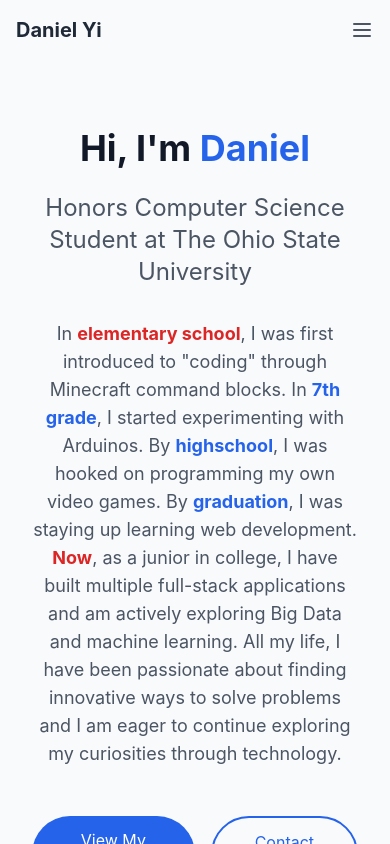
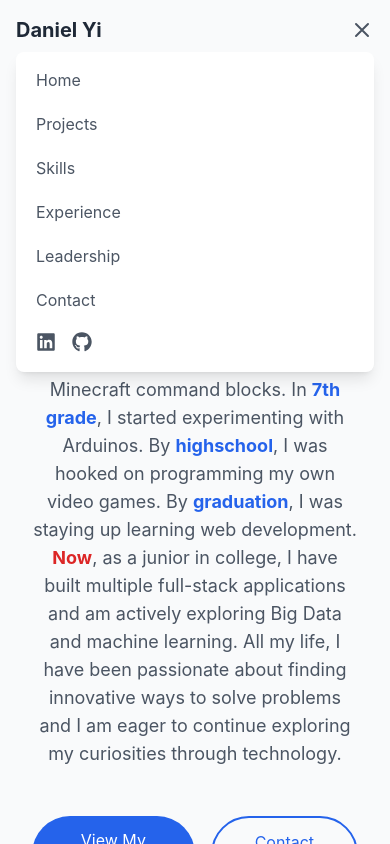
Before and after one commit to danielyyi/Personal-Website, a Next.js app in the folder site/: page / in a window 390 px wide. Both pictures are taken after a click on the button 362 px from the left and 30 px from the top of the page. Shown: the top 844 px of the page. Built offline with nearby package versions, Linux system fonts and the light colour scheme.

Commit message:
fixed navbar on mobile

```diff
--- a/site/src/components/Navbar.tsx
+++ b/site/src/components/Navbar.tsx
@@ -29,6 +29,7 @@ const socialLinks = [
 
 export default function Navbar() {
   const [isScrolled, setIsScrolled] = useState(false)
+  const [isMobileMenuOpen, setIsMobileMenuOpen] = useState(false)
 
   useEffect(() => {
     const handleScroll = () => {
@@ -77,7 +78,10 @@ export default function Navbar() {
               ))}
             </div>
           </div>
-          <button className="md:hidden text-gray-600 hover:text-gray-900">
+          <button
+            className="md:hidden text-gray-600 hover:text-gray-900"
+            onClick={() => setIsMobileMenuOpen(!isMobileMenuOpen)}
+          >
             <svg
               className="h-6 w-6"
               fill="none"
@@ -87,9 +91,43 @@ export default function Navbar() {
               viewBox="0 0 24 24"
               stroke="currentColor"
             >
-              <path d="M4 6h16M4 12h16M4 18h16"></path>
+              {isMobileMenuOpen ? (
+                <path d="M6 18L18 6M6 6l12 12"></path>
+              ) : (
+                <path d="M4 6h16M4 12h16M4 18h16"></path>
+              )}
             </svg>
           </button>
+        </div>
+
+        {/* Mobile menu */}
+        <div className={`md:hidden ${isMobileMenuOpen ? 'block' : 'hidden'}`}>
+          <div className="px-2 pt-2 pb-3 space-y-1 bg-white rounded-lg shadow-lg mt-2">
+            {navItems.map((item) => (
+              <Link
+                key={item.name}
+                href={item.href}
+                className="block px-3 py-2 text-gray-600 hover:text-gray-900 hover:bg-gray-50 rounded-md transition-colors"
+                onClick={() => setIsMobileMenuOpen(false)}
+              >
+                {item.name}
+              </Link>
+            ))}
+            <div className="flex items-center space-x-4 px-3 py-2">
+              {socialLinks.map((link) => (
+                <a
+                  key={link.name}
+                  href={link.href}
+                  target="_blank"
+                  rel="noopener noreferrer"
+                  className="text-gray-600 hover:text-blue-600 transition-colors"
+                  title={link.name}
+                >
+                  {link.icon}
+                </a>
+              ))}
+            </div>
+          </div>
         </div>
       </div>
     </nav>
--- a/site/src/components/Skills.tsx
+++ b/site/src/components/Skills.tsx
@@ -25,8 +25,8 @@ const skills = [
       { name: 'C++', description: 'Applied in robotics competitions and engineering coursework for control systems and problem-solving' },
       { name: 'Java', description: 'Used in foundational coursework including Java I/II and for object-oriented programming assignments' },
       { name: 'C#', description: 'Used in Unity for game development and simulations' },
-      { name: 'SQL', description: 'Used for querying structured data and backend integration' },
-      { name: 'PHP', description: 'Used for backend scripting and web application logic' },
+      { name: 'SQL', description: 'Used for querying structured data and backend projects' },
+      { name: 'PHP', description: 'Used for backend scripting and web applications' },
       { name: 'Assembly', description: 'Applied in Systems I coursework for low-level hardware interactions' },
       { name: 'HTML/CSS', description: 'Used for creating structured and styled web interfaces' }
     ]
@@ -37,7 +37,7 @@ const skills = [
     items: [
       { name: 'MongoDB', description: 'Proficient in NoSQL schema design, used in full-stack apps and internship projects' },
       { name: 'SQL', description: 'Used in relational data storage and integration with backend services' },
-      { name: 'AWS S3', description: 'Used for storage and management of assets in cloud environments' }
+      { name: 'AWS S3', description: 'Used for storage of photos and management of assets in cloud environments' }
     ]
   },
   {
```
